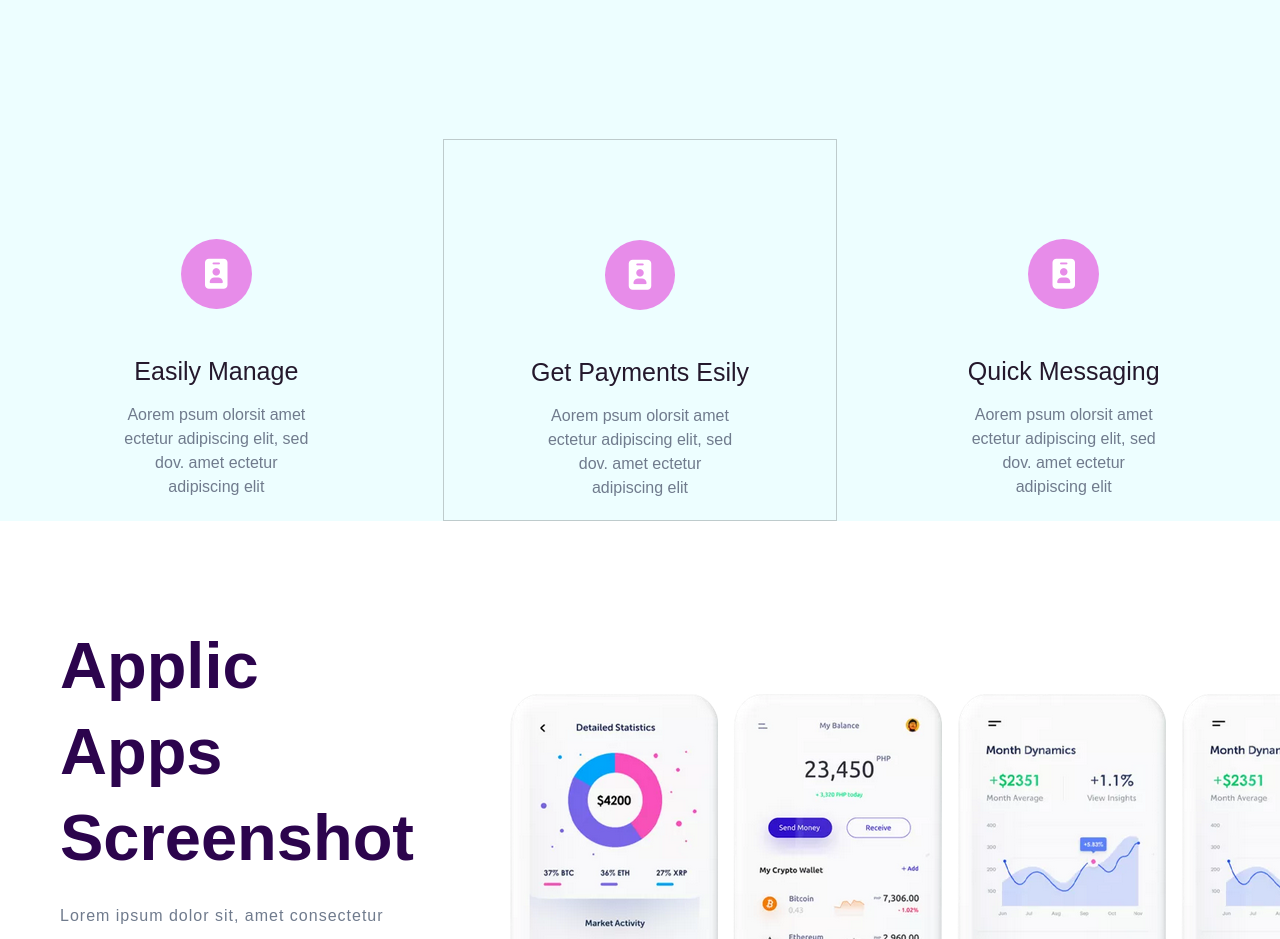
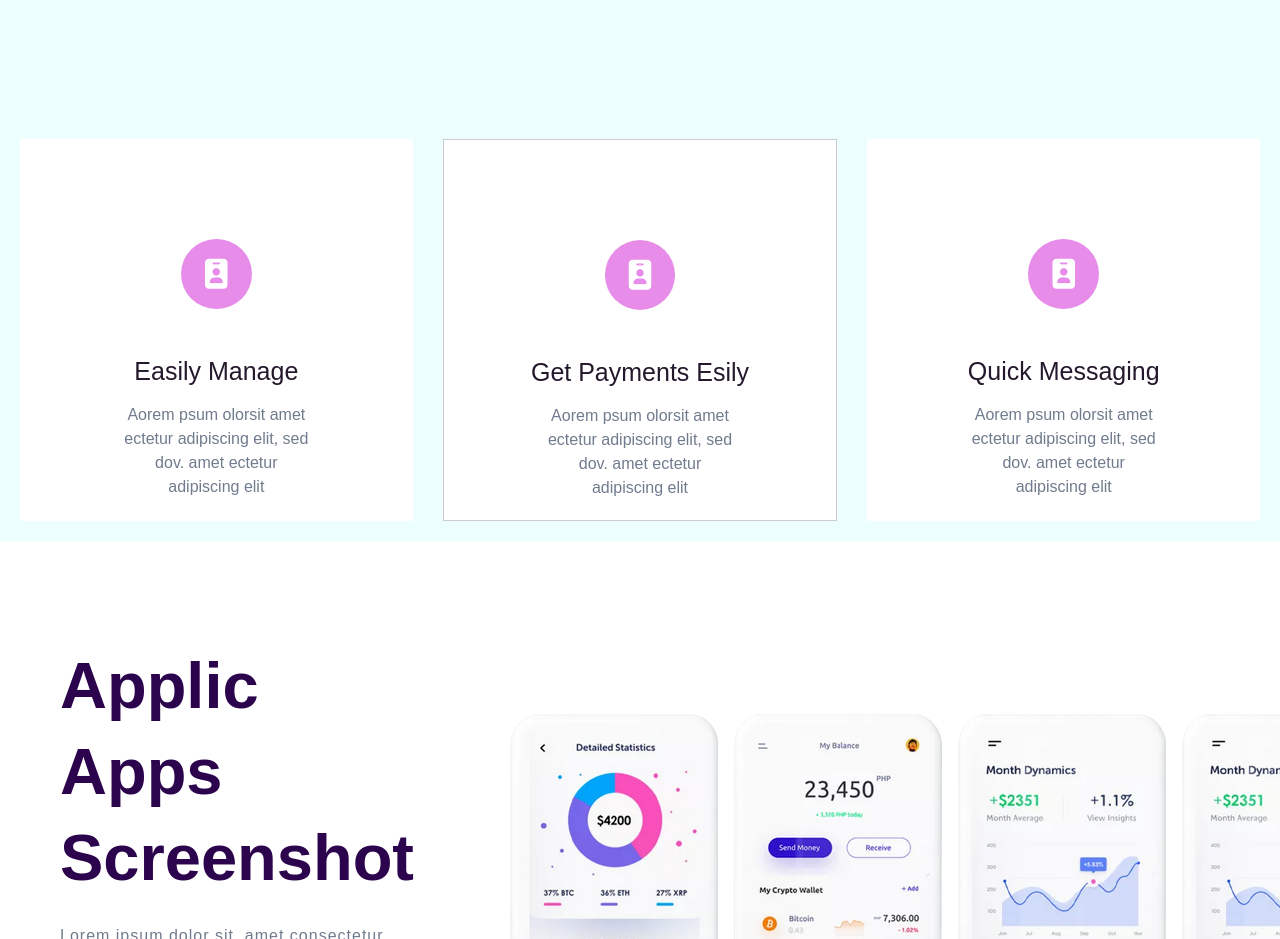
Before and after one commit to abdurrahman091496/appcodemo, a plain HTML site: page index.html in a window 1280 px wide. Shown: the part 1960-2899 px from the top of the page. Drawn offline with Linux system fonts and the light colour scheme.

Commit message:
Update style.css

```diff
--- a/assets/css/style.css
+++ b/assets/css/style.css
@@ -274,6 +274,8 @@ nav{
 .offer-left{
     margin-left: 20px;
     transition: .7s linear;
+    background: #fff;
+    margin-bottom:20px;
 }
 .offer-left:hover{
     border: 1px solid rgba(0,0,0,.2);
@@ -300,6 +302,8 @@ nav{
 .offer-middle{
     border: 1px solid rgba(0,0,0,.2);
     margin: 0px 30px;
+    background: #fff;
+    margin-bottom:20px;
 }
 
 .offer-middle h5{
@@ -324,6 +328,8 @@ nav{
 .offer-right{
     margin-right: 20px;
     transition: .3s linear;
+    background: #fff;
+    margin-bottom:20px;
 }
 .offer-right:hover{
     border: 1px solid rgba(0,0,0,.2);
```
